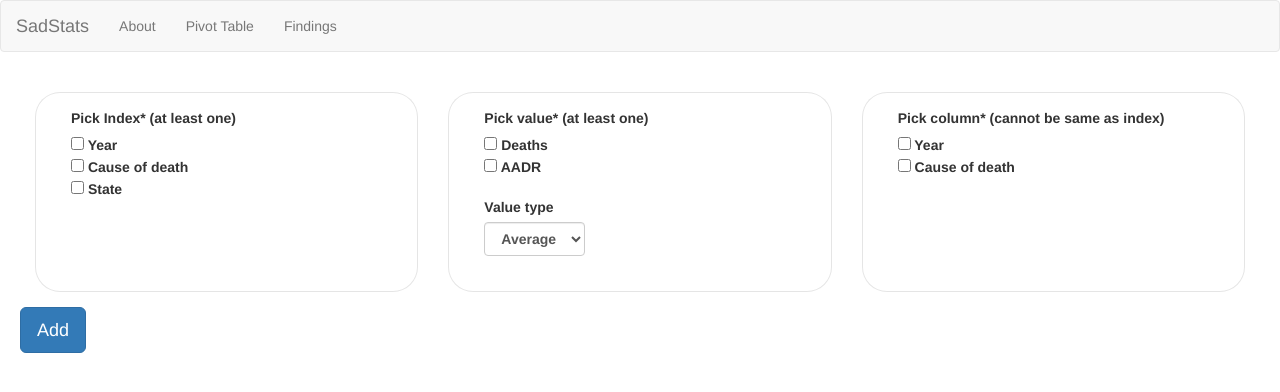
After one commit to elisejansson/SadStats, a Flask app: page /pivottable_form in a window 1280 px wide. The commit adds this page. Shown: the top 392 px of the page. Run offline with Flask 2, Linux system fonts and the light colour scheme; parts of the project's set-up code (start-up, migrations or seed data) failed here and were passed over; some libraries are stand-ins or nearby versions.

Commit message:
app.py renders html

```diff
--- a/app.py
+++ b/app.py
@@ -1,10 +1,11 @@
 import csv
 import pandas as pd
+import numpy as np
 from flask import Flask
 from flask import request
-import pivot
+from pivot import pivot
 from flask import abort #error messageing
-from flask import render_template #to combine data with html
+from flask import render_template #to combine data with htmls
 
 
 app = Flask(__name__)
@@ -16,7 +17,7 @@ def get_csv():
     csv_list = list(csv_obj) #to create permanent list
     return csv_list
 
-@app.route("/api/pivottable", methods=['GET'])
+@app.route("/pivottable_results", methods=['GET'])
 def pivottable_api():
 
     #csv_list should have been passed as a global variable
@@ -25,32 +26,31 @@ def pivottable_api():
     index_s = request.args.get('index_s')
     index = [str(index_y), str(index_c), str(index_s)]
 
-    values_a = request.args.get('values_a')
-    values_d = request.args.get('values_d')
-    values = [str(values_a), str(values_d)]
+    value_a = request.args.get('value_a')
+    value_d = request.args.get('value_d')
+    values = [str(value_a), str(value_d)]
 
-    columns_y = request.args.get('columns_y')
-    columns_c = request.args.get('columns_c')
-    columns = [str(columns_c), str(columns_y)]
+    column_y = request.args.get('column_y')
+    column_c = request.args.get('column_c')
+    columns = [str(column_c), str(column_y)]
 
-    aggfunc_s = request.args.get('aggfunc_s')
-    aggfunc_m = request.args.get('aggfunc_m')
-    aggfunc = [str(aggfunc_m), str(aggfunc_s)]
+    aggfunc = str(request.args.get('aggfunc'))
 
     filtering_y = request.args.get('filtering_y')
     filtering_s = request.args.get('filtering_s')
     filtering_c = request.args.get('filtering_c')
 
-    filtering = {'YEAR':filtering_y,'STATE':filtering_s,'CAUSE_NAME':filtering_c}
+    filtering = {'YEAR':str(filtering_y),'STATE':str(filtering_s),'CAUSE_NAME':str(filtering_c)}
+    pivot_data = pivot(index, columns, values, filtering, aggfunc) #returns as html script
 
-    return str(values)
-    #pivot_data = pivot(index, columns, values, filtering, aggfunc, csv_list) #returns as html script
-    #set mime type to application/json
-    #return pivot_data
+    template = 'pivotTable.html'
 
-@app.route("/pivottable")
+    return render_template(template, table=pivot_data)
+
+
+@app.route("/pivottable_form")
 def pivottable():
-    template = 'pivottable.html'
+    template = 'pivotForm.html'
     return render_template(template)
 
 
--- a/templates/navbar.html
+++ b/templates/navbar.html
@@ -26,7 +26,7 @@
     <div class="collapse navbar-collapse" id="bs-example-navbar-collapse-1">
       <ul class="nav navbar-nav">
         <li><a href="/about">About</a></li>
-        <li><a href="/pivottable">Pivot Table</a></li>
+        <li><a href="/pivottable_form">Pivot Table</a></li>
         <li><a href="/findings">Findings</a></li>
           </ul>
         </li>
--- /dev/null
+++ b/templates/pivotForm.html
@@ -0,0 +1,66 @@
+<!DOCTYPE html>
+<html>
+<head>
+<link rel="stylesheet" href="{{ url_for('static', filename='styles/pivot.css') }}">
+</head>
+{% include 'navbar.html' %}
+
+<body>
+<div class="container-fluid">
+  <div class="wrapper">
+
+    <div class="row customization">
+      <form action="/pivottable_results" method="get">
+        <div class="col-sm-4">
+          <div class="form-group index-form">
+            <label for="custom-control custom-checkbox">Pick Index* (at least one)</label>
+            <div class="form-check">
+              <label class="form-check-label">
+                <input class="custom-control-input" type="checkbox" name="index_y" value="YEAR"> Year
+                </br>
+                <input class="form-check-input" type="checkbox" name="index_c" value="CAUSE_NAME" > Cause of death
+                </br>
+                <input class="form-check-input" type="checkbox" name="index_s" value="STATE" > State
+              </label>
+            </div>
+          </div>
+
+        </div>
+        <div class="col-sm-4">
+          <div class="form-group values-form">
+            <label for="example-text-input" class="col-form-label">Pick value* (at least one)</label>
+            <div class="form-check">
+              <label class="form-check-label">
+                <input class="form-check-input" type="checkbox" name="value_d" value="DEATHS"> Deaths
+                </br>
+                <input class="form-check-input" type="checkbox" name="value_a" value="AADR"> AADR
+                </br></br>
+                <label>Value type</label>
+                  <select class="form-control" name="aggfunc">
+                    <option value="np.mean">Average</option>
+                    <option value="np.sum">Total</option>
+                  </select>
+              </label>
+            </div>
+          </div>
+        </div>
+        <div class="col-sm-4">
+          <div class="form-group columns-form">
+            <label for="example-text-input" class="col-form-label">Pick column* (cannot be same as index)</label>
+            <div class="form-check">
+              <label class="form-check-label">
+                <input class="form-check-input" type="checkbox" name="column_y" value="YEAR"> Year
+                </br>
+                <input class="form-check-input" type="checkbox" name="column_c" value="CAUSE_NAME"> Cause of death
+              </label>
+            </div>
+          </div>
+        </div>
+      <input class="btn btn-primary btn-lg" type="submit" value="Add">
+    </form>
+    <br>
+    </div>
+  </div>
+</div>
+</body>
+</html>
```
Also changed, not shown: pivot.py (+20 -18 lines), templates/pivottable.html (+2 -61 lines), 1 other file.
